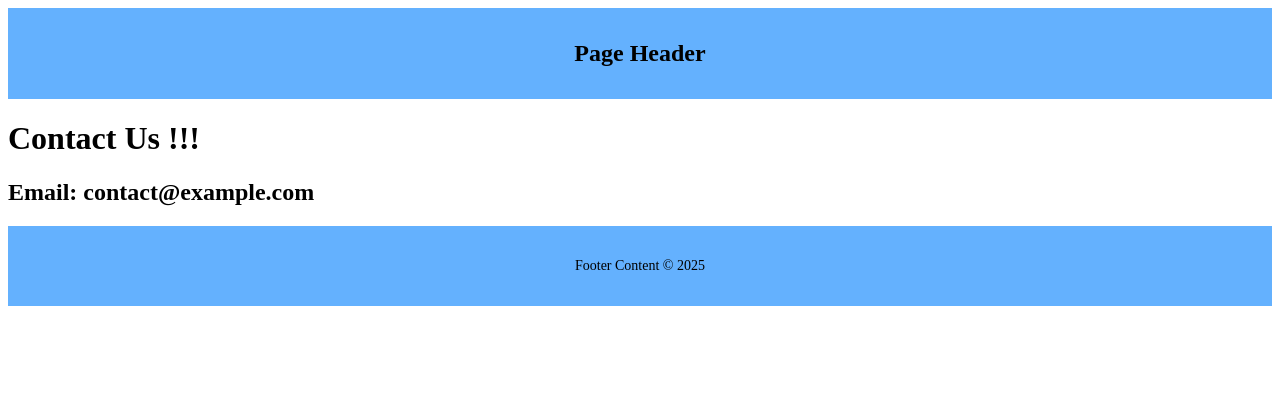
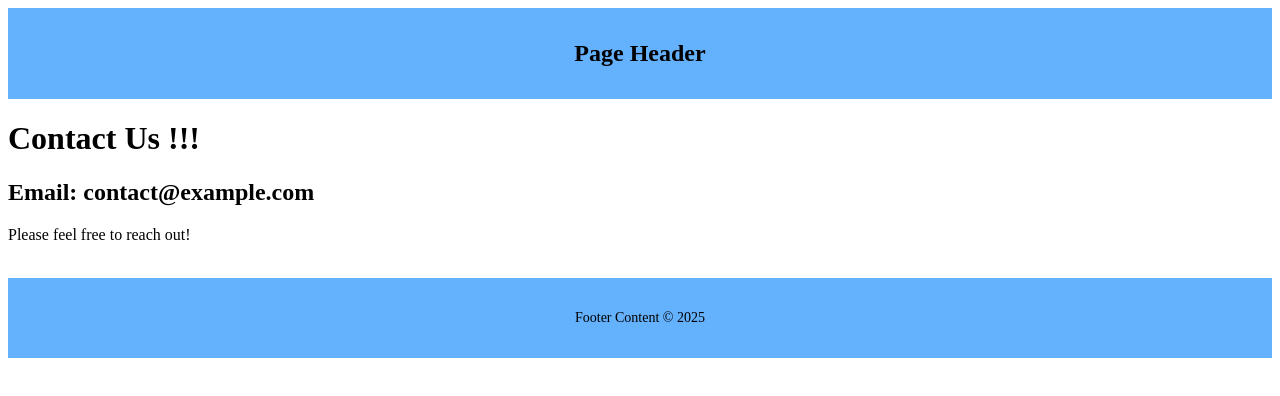
Before and after one commit to RobFyd/hello-next, a Next.js app: page /contact/email in a window 1280 px wide. Shown: the top 396 px of the page. Built offline with nearby package versions, Linux system fonts and the light colour scheme.

Commit message:
fix: update Email component to include additional contact information

```diff
--- a/src/app/contact/email/page.js
+++ b/src/app/contact/email/page.js
@@ -1,3 +1,9 @@
 export default function Email() {
-  return <h2>Email: contact@example.com</h2>;
+  return (
+    <>
+      <h2>Email: contact@example.com</h2>
+      <p>Please feel free to reach out!</p>
+      <br />
+    </>
+  );
 }
```
